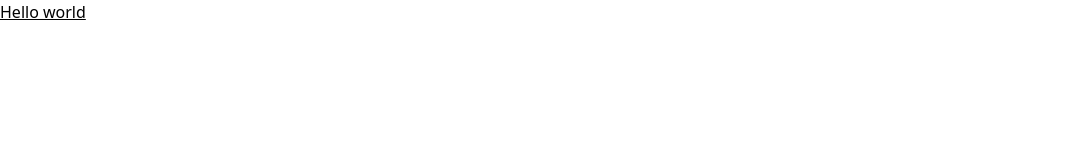
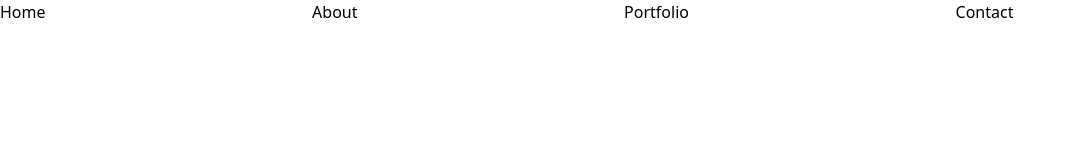
Before and after one commit to lazarusdv/lazarusdv.github.io, a website: page index.html in a window 1280 px wide. Shown: the whole page, without its empty margins (0-1076 px from the left). Drawn offline with Linux system fonts and the light colour scheme.

Commit message:
Add base header

```diff
--- a/index.html
+++ b/index.html
@@ -4,8 +4,13 @@
     <link href="./dist/output.css" rel = "stylesheet">
   </head>
   <body>
-    <div class="underline">
-      Hello world
-    </div>
+
+    <header class="flex">
+      <div class="flex-auto">Home</div>
+      <div class="flex-auto">About</div>
+      <div class="flex-auto">Portfolio</div>
+      <div class="flex-auto">Contact</div>
+    </header>
+
   </body>
 </html>
```
Also changed, not shown: dist/output.css.
